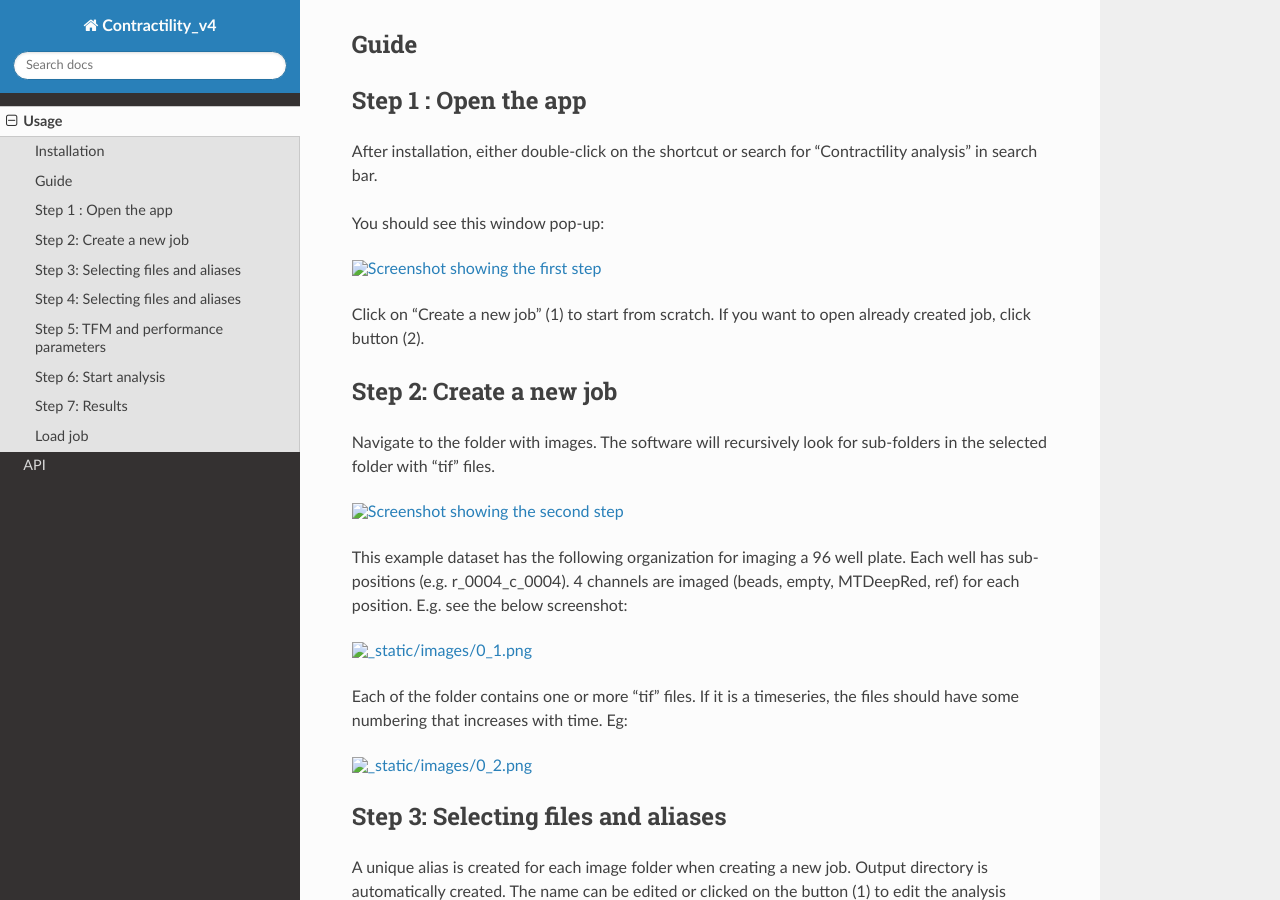
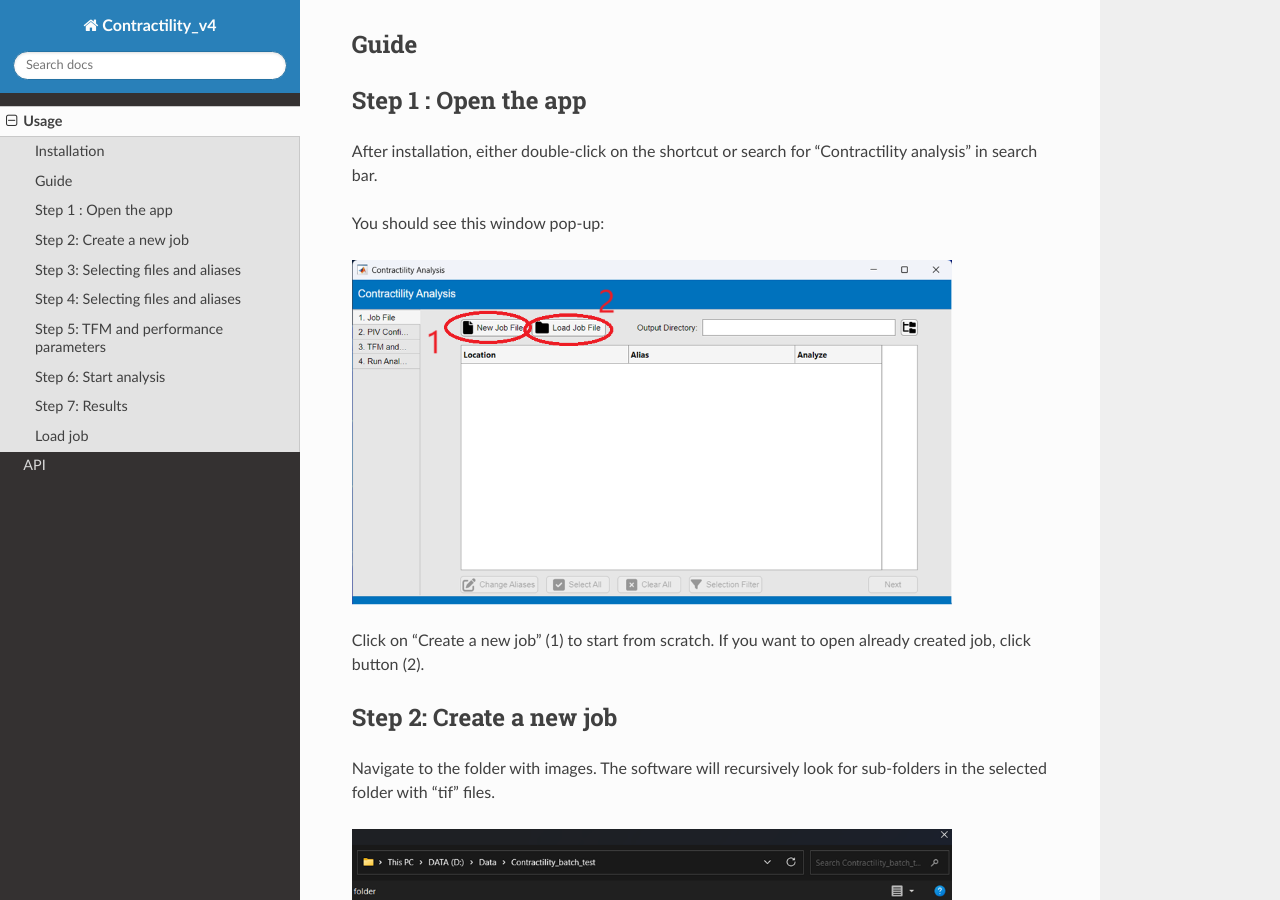
Before and after one commit to adithank/contractility-v4, a Sphinx documentation site: the page built from docs/source/usage.rst, in a window 1280 px wide and 900 px high, scrolled down 380 px. Built offline with Sphinx 7.4.7 and the Read the Docs theme 3.1.0, drawn with Linux system fonts in a browser that asks for light colours.

Commit message:
tidy up screenshots

```diff
--- a/docs/source/usage.rst
+++ b/docs/source/usage.rst
@@ -24,7 +24,7 @@
 
 You should see this window pop-up:
 
-.. image:: _static/images/1.png
+.. image:: static/images/1.png
    :alt: Screenshot showing the first step
    :width: 600px
 
@@ -35,19 +35,19 @@
 
 Navigate to the folder with images. The software will recursively look for sub-folders in the selected folder with "tif" files.
 
-.. image:: _static/images/2.png
+.. image:: static/images/2.png
    :alt: Screenshot showing the second step
    :width: 600px
 
 This example dataset has the following organization for imaging a 96 well plate. Each well has sub-positions (e.g. r_0004_c_0004).
 4 channels are imaged (beads, empty, MTDeepRed, ref) for each position. E.g. see the below screenshot:
 
-.. image:: _static/images/0_1.png
+.. image:: static/images/0_1.png
    :width: 600px
 
 Each of the folder contains one or more "tif" files. If it is a timeseries, the files should have some numbering that increases with time. Eg:
 
-.. image:: _static/images/0_2.png
+.. image:: static/images/0_2.png
    :width: 600px
 
 
@@ -60,7 +60,7 @@
 
 E.g. "Clear All" was clicked to clear Analyze column. Then, only MTDeepRed folder is selected for analysis using the "Selection filter" sub-app.
 
-.. image:: _static/images/3.png
+.. image:: static/images/3.png
    :width: 600px
 
 
@@ -74,7 +74,7 @@
 
 Please enter the correct frame rate in "Acquisition rate" dialog box. For PIV parameters, keep it at default. Refer to the manuscript for more details.
 
-.. image:: _static/images/4.png
+.. image:: static/images/4.png
    :width: 600px
 
 Step 5: TFM and performance parameters
@@ -85,7 +85,7 @@
 Please use the parameters shown below (image) for best performance. If not using GPU, change 'GPU acceleration' to "disabled".
 
 
-.. image:: _static/images/5.png
+.. image:: static/images/5.png
    :width: 600px
 
 
@@ -94,17 +94,17 @@
 
 Click 'Start Analysis button'.
 
-.. image:: _static/images/6.png
+.. image:: static/images/6.png
    :width: 600px
 
 Status is updated as analysis goes.
 
-.. image:: _static/images/7.png
+.. image:: static/images/7.png
    :width: 600px
 
 Click 'Quit' to stop  after the next step. Now, you can go back to change parameters and start again.
 
-.. image:: _static/images/8.png
+.. image:: static/images/8.png
    :width: 600px
 
 
@@ -113,7 +113,7 @@
 
 Once the analysis is done, it generates the following files in the output folder
 
-.. image:: _static/images/10.png
+.. image:: static/images/10.png
    :width: 600px
 
 - output       -     Results of contractility analysis for each folder
@@ -126,7 +126,7 @@
 
 Example of the motion/traction file with the different parameters (See manuscript for details):
 
-.. image:: _static/images/11.png
+.. image:: static/images/11.png
    :width: 600px
 
 
```
